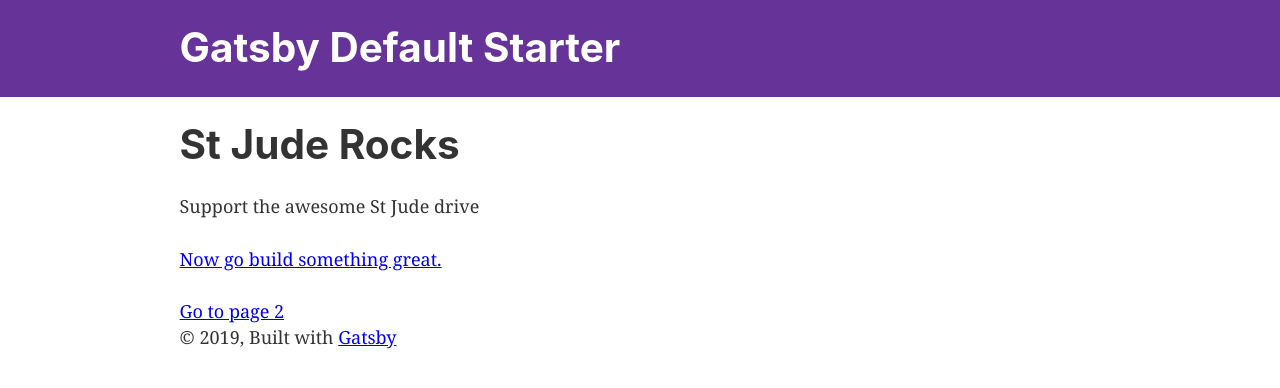
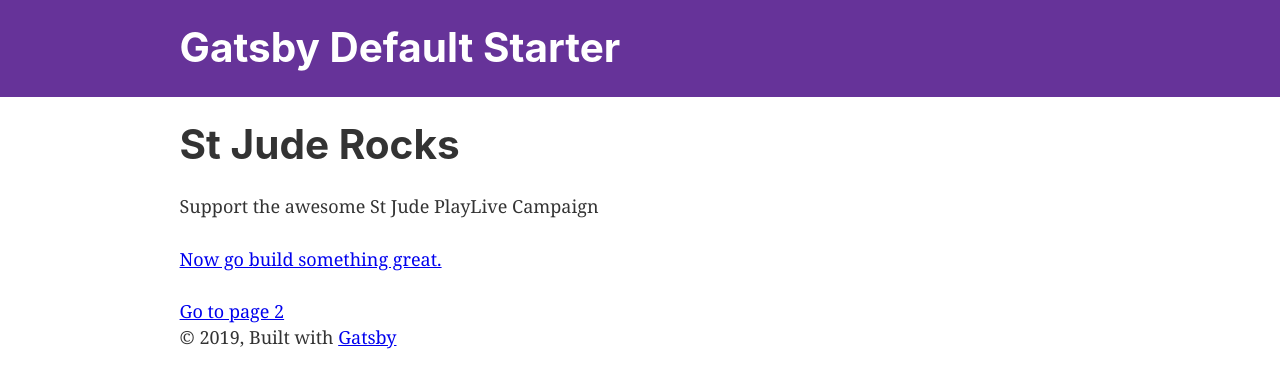
Before and after one commit to mtheoryx/quiltoni-site, a Gatsby site: page / in a window 1280 px wide. Built offline with nearby package versions, Linux system fonts and the light colour scheme; Gatsby itself is replaced by a stand-in of ours.

Commit message:
Fix the name of the charity effort

```diff
--- a/src/pages/index.js
+++ b/src/pages/index.js
@@ -9,11 +9,8 @@ const IndexPage = () => (
   <Layout>
     <SEO title="Home" keywords={[`gatsby`, `application`, `react`]} />
     <h1>St Jude Rocks</h1>
-    <p>Support the awesome St Jude drive</p>
+    <p>Support the awesome St Jude PlayLive Campaign</p>
     <p><a href="https://tiltify.com/@quiltoni/quiltoni-2019-playlive-campaign" target="_blank">Now go build something great.</a></p>
-    {/* <div style={{ maxWidth: `300px`, marginBottom: `1.45rem` }}>
-      <Image />
-    </div> */}
     <Link to="/page-2/">Go to page 2</Link>
   </Layout>
 )
```
